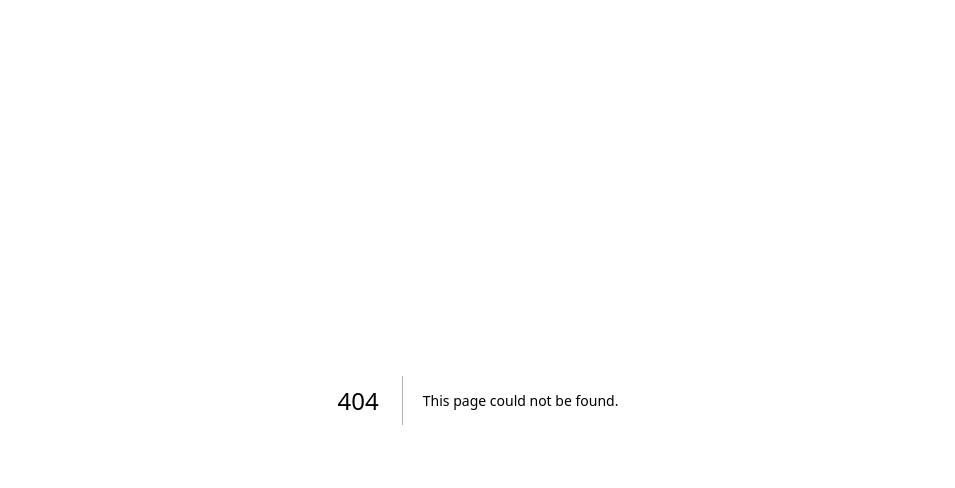
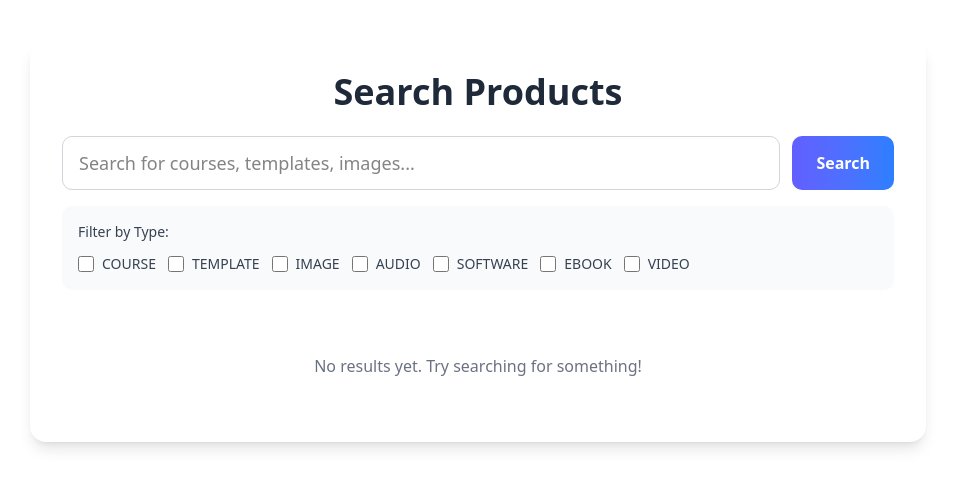
Before and after one commit to aadharbata/content_creator_platform, a Next.js app: page /search in a window 1280 px wide. Before the commit this address had no page. Shown: the top 488 px of the page, without its empty margins (162-1117 px from the left). Built offline with nearby package versions, Linux system fonts and the light colour scheme.

Commit message:
init: search dummy frontend

```diff
--- /dev/null
+++ b/app/api/search/route.ts
@@ -0,0 +1,36 @@
+import { NextRequest, NextResponse } from 'next/server';
+import { searchProducts } from '../../../elasticsearch/service';
+
+export async function GET(req: NextRequest) {
+  const { searchParams } = new URL(req.url);
+  const q = searchParams.get('q') || '';
+  // Optionally support type filtering via ?types=type1,type2
+  const typesParam = searchParams.get('types');
+  const types = typesParam ? typesParam.split(',').map(t => t.trim()).filter(Boolean) : undefined;
+
+  // Allow search if we have either a query or type filters
+  if (!q.trim() && (!types || types.length === 0)) {
+    return NextResponse.json({ results: [] });
+  }
+
+  try {
+    const { products } = await searchProducts(q, types);
+    // Format results for the client
+    const results = (products || [])
+      .filter((product): product is NonNullable<typeof product> => !!product)
+      .map(product => ({
+        id: product.id,
+        title: product.title,
+        snippet: product.description ? product.description.slice(0, 180) : '',
+        url: `/store/${product.id}`,
+        price: product.price,
+        type: product.type,
+        thumbnail: product.thumbnail,
+        creatorName: product.creatorName,
+        status: product.status,
+      }));
+    return NextResponse.json({ results });
+  } catch (err) {
+    return NextResponse.json({ results: [], error: 'Server error' }, { status: 500 });
+  }
+}
--- /dev/null
+++ b/app/search/page.tsx
@@ -0,0 +1,156 @@
+"use client";
+import React, { useState } from 'react';
+
+interface SearchResult {
+  id: string;
+  title: string;
+  snippet: string;
+  url?: string;
+  price: number;
+  type: string;
+  thumbnail?: string;
+  creatorName: string;
+  status: string;
+}
+
+const SearchPage: React.FC = () => {
+  const [query, setQuery] = useState('');
+  const [results, setResults] = useState<SearchResult[]>([]);
+  const [loading, setLoading] = useState(false);
+  const [error, setError] = useState<string | null>(null);
+  const [selectedTypes, setSelectedTypes] = useState<string[]>([]);
+
+  const productTypes = [
+    'COURSE',
+    'TEMPLATE',
+    'IMAGE',
+    'AUDIO',
+    'SOFTWARE',
+    'EBOOK',
+    'VIDEO'
+  ];
+
+  const handleSearch = async (e: React.FormEvent) => {
+    e.preventDefault();
+    setLoading(true);
+    setError(null);
+    setResults([]);
+    try {
+      let url = `/api/search?q=${encodeURIComponent(query)}`;
+      if (selectedTypes.length > 0) {
+        url += `&types=${selectedTypes.join(',')}`;
+      }
+      const res = await fetch(url);
+      if (!res.ok) throw new Error('Failed to fetch results');
+      const data = await res.json();
+      setResults(data.results || []);
+    } catch (err: any) {
+      setError(err.message || 'Unknown error');
+    } finally {
+      setLoading(false);
+    }
+  };
+
+  const handleTypeChange = (type: string) => {
+    setSelectedTypes(prev =>
+      prev.includes(type)
+        ? prev.filter(t => t !== type)
+        : [...prev, type]
+    );
+  };
+
+  return (
+    <div className="max-w-4xl mx-auto my-10 p-8 bg-white rounded-2xl shadow-lg">
+      <h1 className="text-4xl font-bold mb-6 text-gray-800 text-center">Search Products</h1>
+
+      <form onSubmit={handleSearch} className="mb-8">
+        <div className="flex gap-3 mb-4">
+          <input
+            className="flex-1 px-4 py-3 text-lg border border-gray-300 rounded-lg outline-none focus:border-indigo-500 transition-colors"
+            type="text"
+            placeholder="Search for courses, templates, images..."
+            value={query}
+            onChange={e => setQuery(e.target.value)}
+          />
+          <button
+            className="px-6 py-3 bg-gradient-to-r from-indigo-500 to-blue-500 text-white font-semibold rounded-lg hover:from-indigo-600 hover:to-blue-600 disabled:bg-gray-400 disabled:cursor-not-allowed transition-all"
+            type="submit"
+            disabled={loading}
+          >
+            {loading ? 'Searching...' : 'Search'}
+          </button>
+        </div>
+
+        {/* Type Filters */}
+        <div className="bg-gray-50 p-4 rounded-lg">
+          <h3 className="text-sm font-medium text-gray-700 mb-3">Filter by Type:</h3>
+          <div className="flex flex-wrap gap-3">
+            {productTypes.map(type => (
+              <label key={type} className="flex items-center space-x-2 cursor-pointer">
+                <input
+                  type="checkbox"
+                  checked={selectedTypes.includes(type)}
+                  onChange={() => handleTypeChange(type)}
+                  className="w-4 h-4 text-indigo-600 bg-gray-100 border-gray-300 rounded focus:ring-indigo-500 focus:ring-2"
+                />
+                <span className="text-sm font-medium text-gray-700">{type}</span>
+              </label>
+            ))}
+          </div>
+          {selectedTypes.length > 0 && (
+            <div className="mt-3">
+              <button
+                type="button"
+                onClick={() => setSelectedTypes([])}
+                className="text-xs text-indigo-600 hover:text-indigo-800 font-medium"
+              >
+                Clear all filters
+              </button>
+            </div>
+          )}
+        </div>
+      </form>
+
+      {error && (
+        <div className="text-red-600 bg-red-50 border border-red-200 px-4 py-3 rounded-lg mb-5 text-center">
+          {error}
+        </div>
+      )}
+
+      <div className="mt-3">
+        {results.length === 0 && !loading && !error && (
+          <div className="text-gray-500 text-center py-8">
+            No results yet. Try searching for something!
+          </div>
+        )}
+        {results.map(result => (
+          <div key={result.id} className="bg-gray-50 rounded-xl p-5 mb-5 shadow-sm hover:shadow-md transition-shadow">
+            <div className="flex justify-between items-start mb-2">
+              <h2 className="text-xl font-semibold text-gray-700 flex-1">{result.title}</h2>
+              <span className="bg-indigo-500 text-white px-2 py-1 rounded text-xs font-medium uppercase ml-3">
+                {result.type}
+              </span>
+            </div>
+            <p className="text-gray-600 mb-3 leading-relaxed">{result.snippet}</p>
+            <div className="flex justify-between items-center mb-3 text-sm">
+              <span className="text-gray-500 italic">By: {result.creatorName}</span>
+              <span className="text-green-600 font-semibold text-lg">${result.price}</span>
+            </div>
+            {result.url && (
+              <a
+                className="text-indigo-500 font-medium hover:text-indigo-700 transition-colors"
+                href={result.url}
+                target="_blank"
+                rel="noopener noreferrer"
+              >
+                View Product →
+              </a>
+            )}
+          </div>
+        ))}
+      </div>
+    </div>
+  );
+};
+
+export default SearchPage;
```
